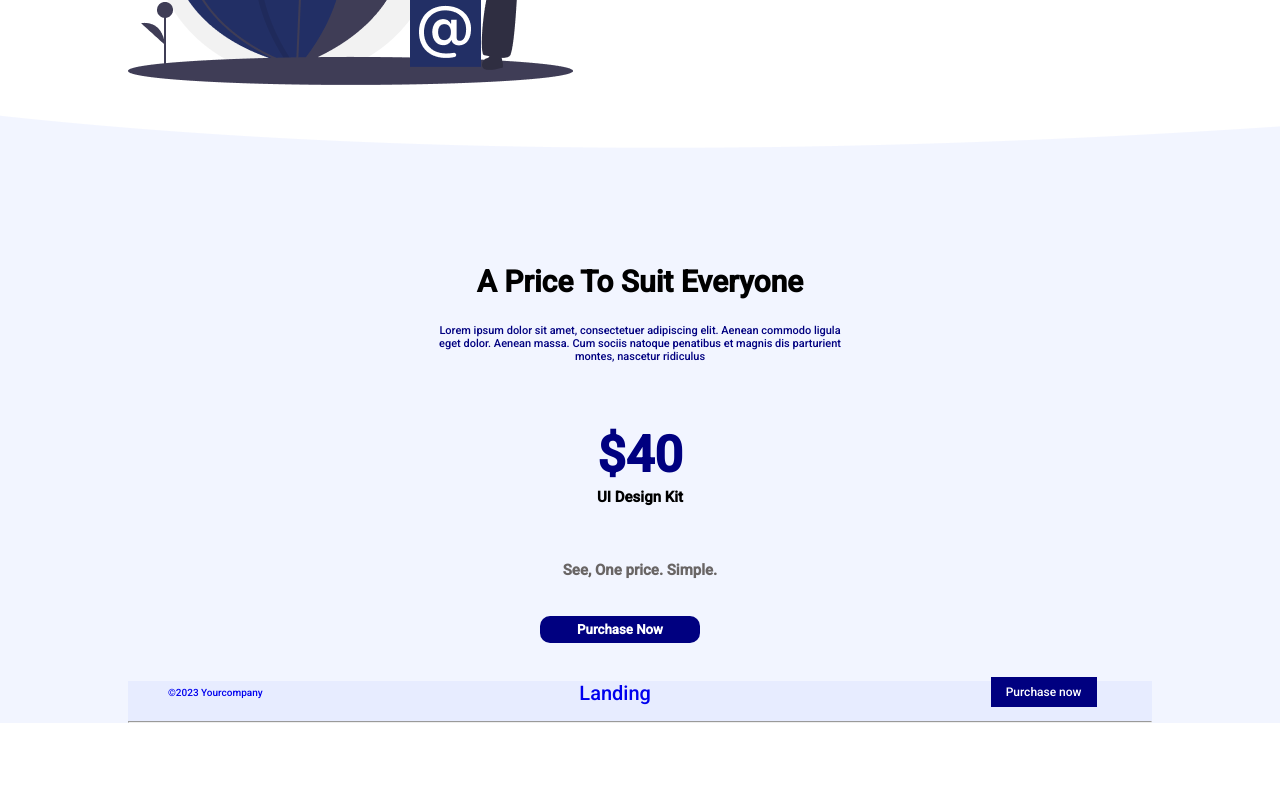
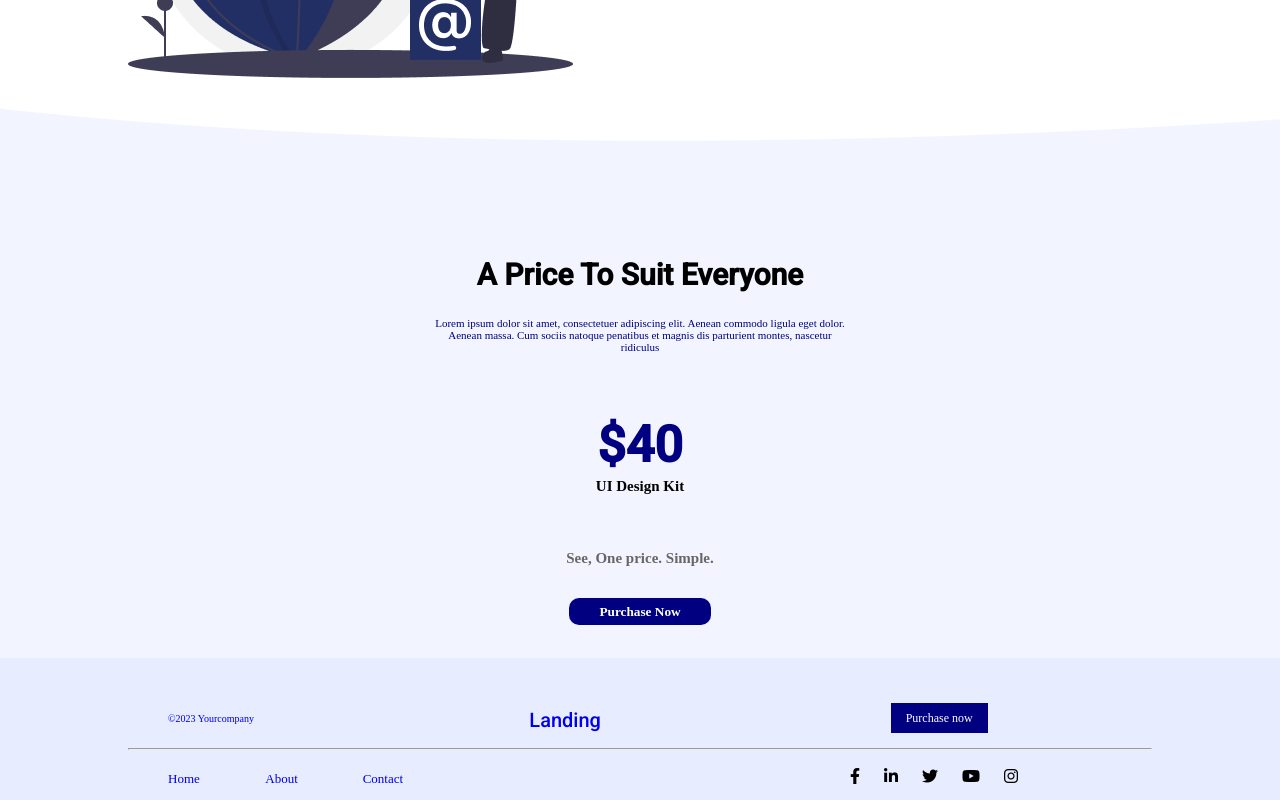
Before and after one commit to ranasarkar90/Sarkar, a plain HTML site: page index.html in a window 1280 px wide. Shown: the part 2799-3599 px from the top of the page. Before the commit the page ends 3530 px from the top, so only its background shows below. Drawn offline with Linux system fonts and the light colour scheme.

Commit message:
assignment PSD 2

```diff
--- a/index.html
+++ b/index.html
@@ -5,6 +5,7 @@
     <meta http-equiv="X-UA-Compatible" content="IE=edge">
     <meta name="viewport" content="width=device-width, initial-scale=1.0">
     <title>figma</title>
+    <link rel="stylesheet" href="https://cdnjs.cloudflare.com/ajax/libs/font-awesome/6.3.0/css/all.min.css" integrity="sha512-SzlrxWUlpfuzQ+pcUCosxcglQRNAq/DZjVsC0lE40xsADsfeQoEypE+enwcOiGjk/bSuGGKHEyjSoQ1zVisanQ==" crossorigin="anonymous" referrerpolicy="no-referrer" />
     <link rel="stylesheet" href="style.css">
 </head>
 <body>
@@ -127,30 +128,43 @@
                <h1>$40</h1>
                 <h4>UI Design Kit</h4>
                 <h3>See, One price. Simple.</h3>
-                <h5>Purchase Now</h5>
+                <h5><a href="">Purchase Now</a></h5>
            </div>
+           <div class="top-right-logo">
                <div class="container">
                    <div class="landin">
                       <ul>
-                    <li><a class="company" href="#">©2023 Yourcompany</a></li>
-                    <li><a class="company-logo" href="#">Landing</a></li>
-                    <li><a class="company-link" href="#">Purchase now</a></li>
+                         <li><a class="date" href="#">©2023 Yourcompany</a></li>
+                         <li><a class="top-landing" href="#">Landing</a></li>
+                         <li><a class="top-linkar" href="#">Purchase now</a></li>
                       </ul>
+                   </div>
                    <hr>
-                <!-- <div class="top-sub-menu">
+                   <div class="top-menu-left">
+                       <div class="main-menu2">
                          <ul>
-                      <li><a href="#">home</a></li>
-                      <li><a href="#">about</a></li>
-                      <li><a href="#">contact</a></li>
+                            <li><a href="#">Home</a></li>
+                            <li><a href="#">About</a></li>
+                            <li><a href="#">Contact</a></li>
                          </ul>
-               </div> -->
+                       </div>
+                        <div class="font-awesome">
+                           <span><i class="fa-brands fa-facebook-f"></i></span>
+                           <span><i class="fa-brands fa-linkedin-in"></i></span>
+                           <span><i class="fa-brands fa-twitter"></i></span>
+                           <span><i class="fa-brands fa-youtube"></i></span>
+                           <span><i class="fa-brands fa-instagram"></i></span>
+                        </div>
+                   </div>
                </div>
           </div>
       </div>
    <!--top-logo-color class end-->
    <!--top-logo-bcg class end-->
-   <div class="top-logo-bcg">
+   <div class="top-right-logo">
+      <div class="container">
 
+      </div>
   </div>
    <!--top-logo-bcg class end-->
 </body>
--- a/style.css
+++ b/style.css
@@ -3,7 +3,7 @@
 /*  */
 
 body{
-  font-family: 'Roboto', sans-serif;
+  /* font-family: 'Roboto', sans-serif; */
   margin: 0;
   padding: 0;
 }
@@ -43,6 +43,7 @@ body{
 }
 .log a{
   text-decoration: none;
+  font-family: 'Roboto', sans-serif;
 }
 .btn{
   justify-self: right ;
@@ -66,6 +67,7 @@ body{
 }
 .tex2 h1{
   font-size: 50px;
+  font-family: 'Roboto', sans-serif;
 
 }
 .tex2  p{
@@ -103,6 +105,7 @@ body{
   padding-top: 70px;
 }
 .top-left h2{
+  font-family: 'Roboto', sans-serif;
   font-size: 30px;
   color: navy;
 }
@@ -134,6 +137,7 @@ body{
 }
 .top-tex-right h2{
 font-size: 30px;
+font-family: 'Roboto', sans-serif;
 }
 .top-tex-right p{
   font-size: 12px;
@@ -157,7 +161,7 @@ font-size: 30px;
 }
 .top-tex6 h2{
   font-size: 30px;
-
+  font-family: 'Roboto', sans-serif;
 }
 .top-tex6 p{
   position: relative;
@@ -172,11 +176,13 @@ font-size: 30px;
  font-size: 50px;
  padding-top: 30px;
  color: navy;
+ font-family: 'Roboto', sans-serif;
 
 }
 .top-tex6 h4{
   font-size: 15px;
   margin-top: -30px;
+
 
 }
 .top-tex6 h3{
@@ -184,48 +190,73 @@ font-size: 30px;
   padding-top: 20px;
   color: rgb(105, 101, 101);
 }
-.top-tex6 h5{
+.top-tex6 h5 a{
 background-color: navy;
 color: white;
 width: 100px;
-margin-left: 540px;
 padding: 6px 30px;
 border-radius: 10px;
+text-decoration: none;
 }
 
 .top-logo-bcg{
 
 
 }
-.landin{
+.top-right-logo{
   background-image: url(./img/86de1d31-1026-4d23-8032-52820cc6c3ae.jpg);
 }
-.company{
+.landin{
+  /* width: 80%; */
+}
+.date{
   font-size: 10px;
 }
-.company-logo{
+.top-landing{
  font-size: 20px;
+ font-family: 'Roboto', sans-serif;
 }
-.company-link{
+.top-linkar{
   background-color: navy;
   color: white;
   font-size: 12px;
   padding: 8px 15px;
   margin-top: 20px;
+;
 }
-
 .landin ul{
 display: grid;
 grid-template-columns: repeat(3,1fr);
-grid-column-gap: 250px;
+grid-column-gap: 100px;
+padding-top: 50px;
+/* justify-content: right; */
+/* margin-left: -40px; */
 }
 .landin ul li{
   list-style: none;
-
 }
 .landin ul li a{
   text-decoration: none;
+}
+.top-menu-left{
+  display: grid;
+  grid-template-columns:repeat(2,1fr);
+  grid-column-gap: 400px;
+}
+.main-menu2 ul{
+  display: grid;
+  grid-template-columns: repeat(3,1fr);
+  list-style: none;
+  grid-column-gap: 20px;
+  font-size: 13px;
+}
+.main-menu2 ul li a{
+  text-decoration: none;
 
+}
+.font-awesome span i{
+  margin: 10px;
+  /* padding-top: 20px; */
 }
 
 /*  */
```
Lines whose indentation alone changed are shown as unchanged.
